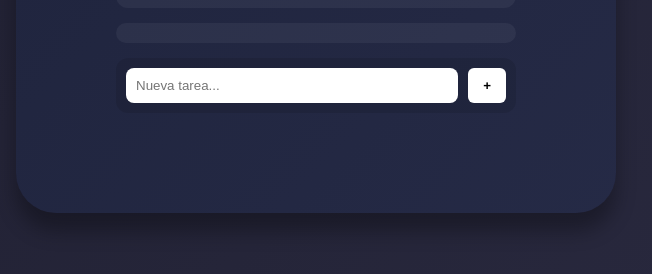
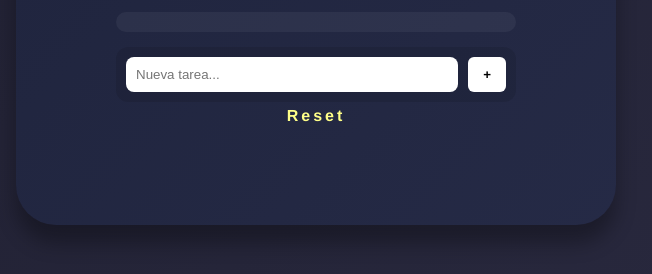
Before and after one commit to DarioB07/TODO-List, a plain HTML site: page index.html in a window 1280 px wide. Shown: the part 400-674 px from the top of the page, without its empty margins (324-976 px from the left). Drawn offline with Linux system fonts and the light colour scheme.

Commit message:
Cambios en todos los archivos

```diff
--- a/index.html
+++ b/index.html
@@ -19,6 +19,9 @@
       <input type="text" id="task-input" placeholder="Nueva tarea..." />
       <button onclick="addTask()">+</button>
     </div>
+
+     <!-- Botón eliminar -->
+    <div class="section-clear" onclick="clearTasks()">Reset</div>
   </div>
 
   <script src="./main.js"></script>
--- a/main.js
+++ b/main.js
@@ -30,13 +30,20 @@ let tasks = [];
 
     function updateProgress() {
       const completed = tasks.filter(task => task.completed).length;
-      const progress = tasks.length > 0 ? Math.round(((tasks.length - completed) / tasks.length) * 100)
-      : 0;
-  document.getElementById("progress").textContent = progress + "%";
-}
+      const progress = tasks.length > 0 ? Math.round((completed / tasks.length) * 100) : 0;
+      document.getElementById("progress").textContent = progress + "%";
+    }
 
+    function clearTasks() {
+      tasks = [];
+      renderTasks();
+    }
+
+    // Permitir añadir con Enter
     document.getElementById("task-input").addEventListener("keypress", function(event) {
       if (event.key === "Enter") {
         addTask();
       }
     });
+
+    renderTasks();
--- a/style.css
+++ b/style.css
@@ -108,6 +108,18 @@ body {
       background: #ff8;
     }
 
+.section-clear {
+      text-align: center;
+      margin-top: 5px;
+      cursor: pointer;
+      color: #ff8;
+      font-weight: bold;
+      transition: color 0.3s ease;
+    }
+    .section-clear:hover {
+      color: #ff4d4d;
+    }
+
     @keyframes fadeIn {
       from {
         opacity: 0;
```
